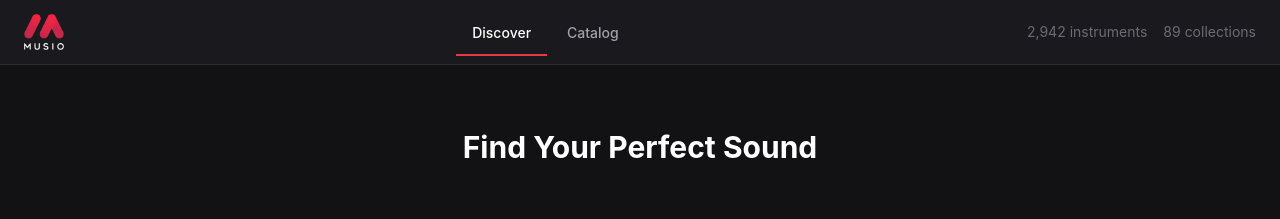
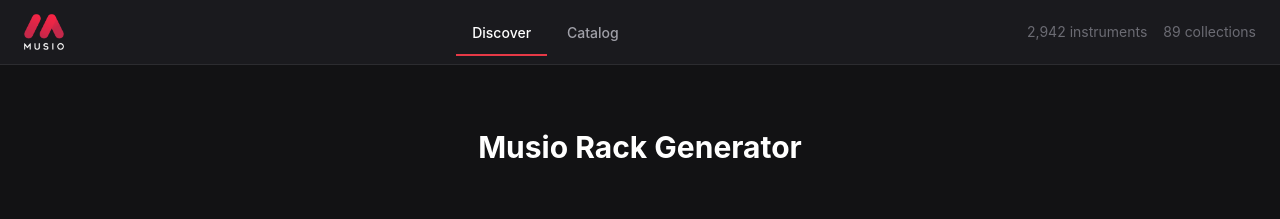
Before and after one commit to mpatti/musio-discover, a Next.js app: page / in a window 1280 px wide. Shown: the top 219 px of the page. Built offline with nearby package versions, Linux system fonts and the light colour scheme.

Commit message:
Change heading to Musio Rack Generator

```diff
--- a/src/app/page.tsx
+++ b/src/app/page.tsx
@@ -280,7 +280,7 @@
             {/* Hero Section */}
             <section className="text-center py-10 mb-4">
               <h1 className="text-3xl font-bold">
-                Find Your Perfect Sound
+                Musio Rack Generator
               </h1>
             </section>
 
```
